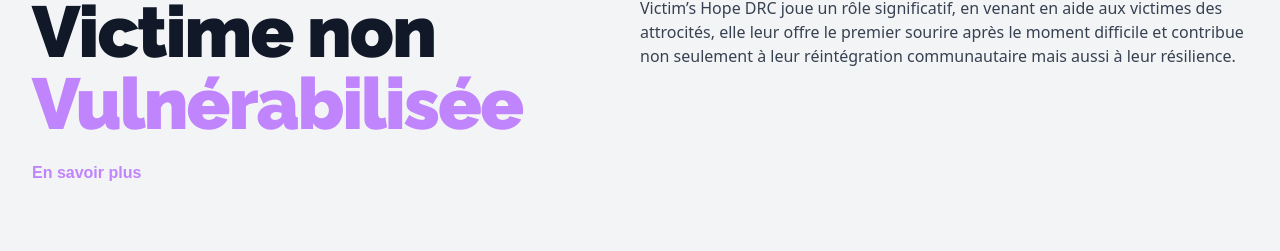
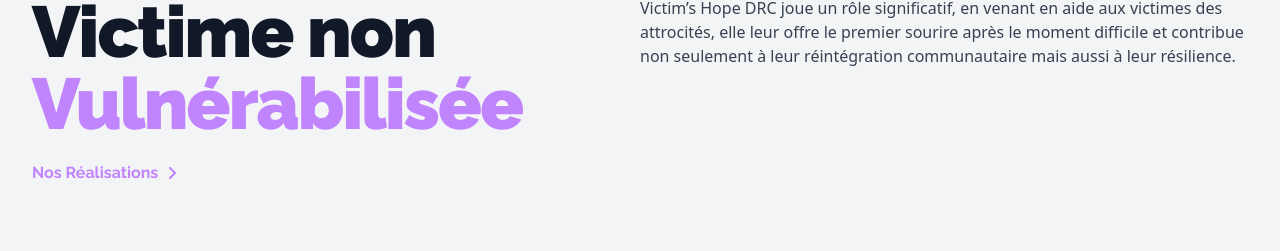
Before and after one commit to josumung999/victimshopedrc, a Next.js app: page / in a window 1280 px wide. Shown: the part 1827-2078 px from the top of the page. Built offline with nearby package versions, Linux system fonts and the light colour scheme; a web font is replaced by a local one.

Commit message:
Fixed links on vision section

```diff
--- a/components/Vision.jsx
+++ b/components/Vision.jsx
@@ -1,3 +1,5 @@
+import Link from "next/link"
+
 const Vision = () => {
   return (
     <div className="bg-gray-100 dark:bg-gray-900">
@@ -27,13 +29,22 @@
                 Vulnérabilisée
               </span>
             </h2>
-            <a
-              href="/"
+            <Link
+              href="/realisations"
               aria-label=""
-              className="inline-flex items-center font-Roboto font-semibold transition-colors duration-200 text-purple-400 hover:text-purple-800"
             >
-              En savoir plus
-            </a>
+              <a className="inline-flex items-center font-semibold font-Raleway transition-colors duration-200 text-purple-400 hover:text-purple-800">
+                Nos Réalisations
+                <svg
+                  className="inline-block w-3 ml-2"
+                  fill="currentColor"
+                  viewBox="0 0 12 12"
+                >
+                  <path d="M9.707,5.293l-5-5A1,1,0,0,0,3.293,1.707L7.586,6,3.293,10.293a1,1,0,1,0,1.414,1.414l5-5A1,1,0,0,0,9.707,5.293Z" />
+                </svg>
+              </a>
+
+            </Link>
           </div>
           <div className="lg:w-1/2">
             <p className="text-base text-gray-700 dark:text-gray-300">
```
